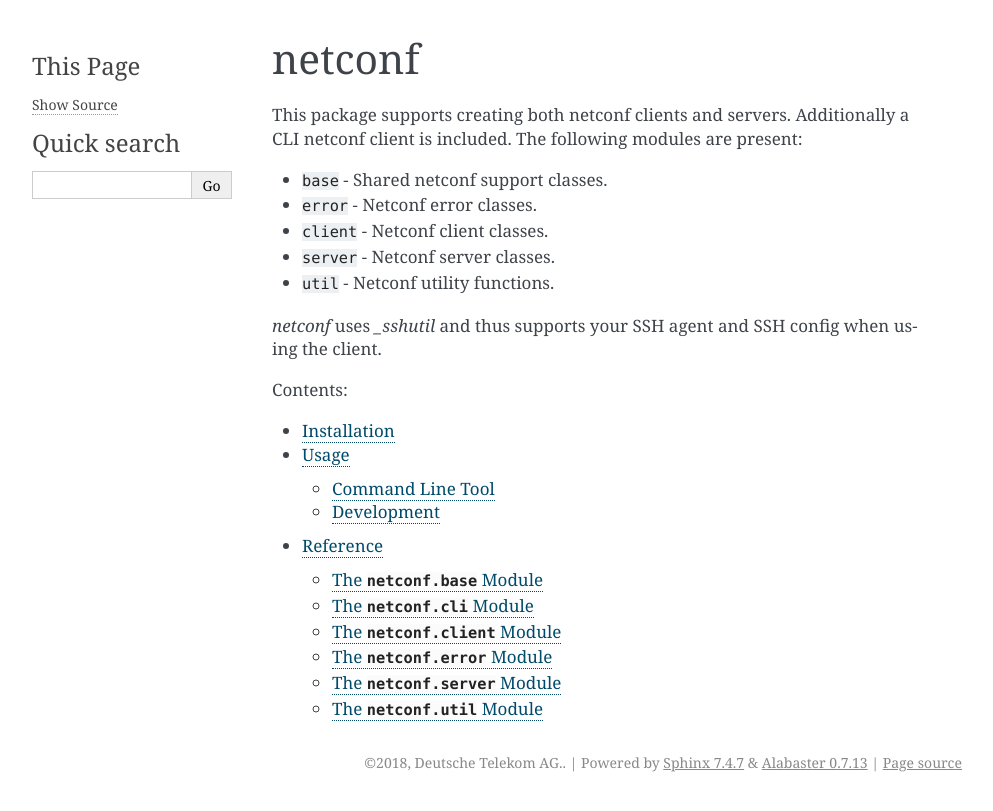
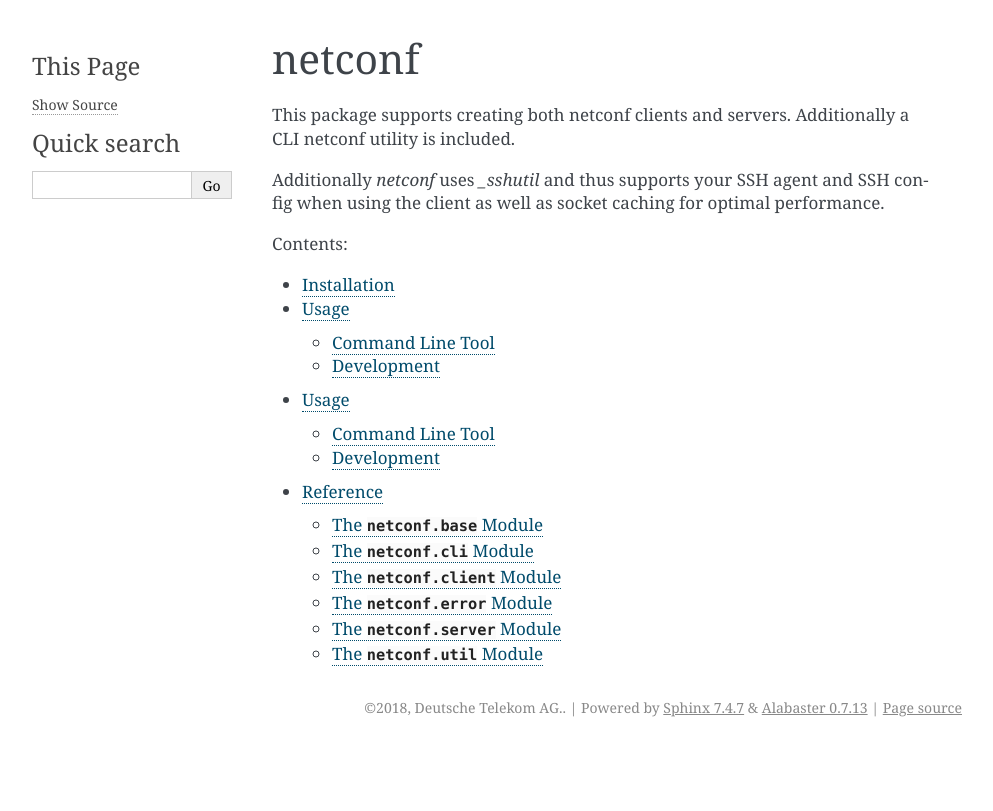
Before and after one commit to choppsv1/netconf, a Sphinx documentation site: the page built from doc/source/index.rst, in a window 1280 px wide. Shown: the top 811 px of the page, without its empty margins (148-1141 px from the left). Built offline with Sphinx 7.4.7, drawn with Linux system fonts in a browser that asks for light colours.

Commit message:
Rearrange the docs a bit.

```diff
--- a/doc/source/index.rst
+++ b/doc/source/index.rst
@@ -6,16 +6,10 @@ netconf
 =======
 
 This package supports creating both netconf clients and servers. Additionally a
-CLI netconf client is included. The following modules are present:
+CLI netconf utility is included.
 
-- ``base`` - Shared netconf support classes.
-- ``error`` - Netconf error classes.
-- ``client`` - Netconf client classes.
-- ``server`` - Netconf server classes.
-- ``util`` - Netconf utility functions.
-
-`netconf` uses `_sshutil` and thus supports your SSH agent and SSH config when
-using the client.
+Additionally `netconf` uses `_sshutil` and thus supports your SSH agent and SSH
+config when using the client as well as socket caching for optimal performance.
 
 Contents:
 
@@ -23,7 +17,8 @@ Contents:
    :maxdepth: 2
 
    installation
-   usage
+   usage-cli
+   usage-dev
    reference
 
 .. _sshutil: https://github.com/choppsv1/pysshutil
```
Also changed, not shown: doc/source/usage-cli.rst (renamed from doc/source/usage.rst, +12 -0 lines), doc/source/usage-dev.rst (added, +149 -0 lines), 1 other file.
